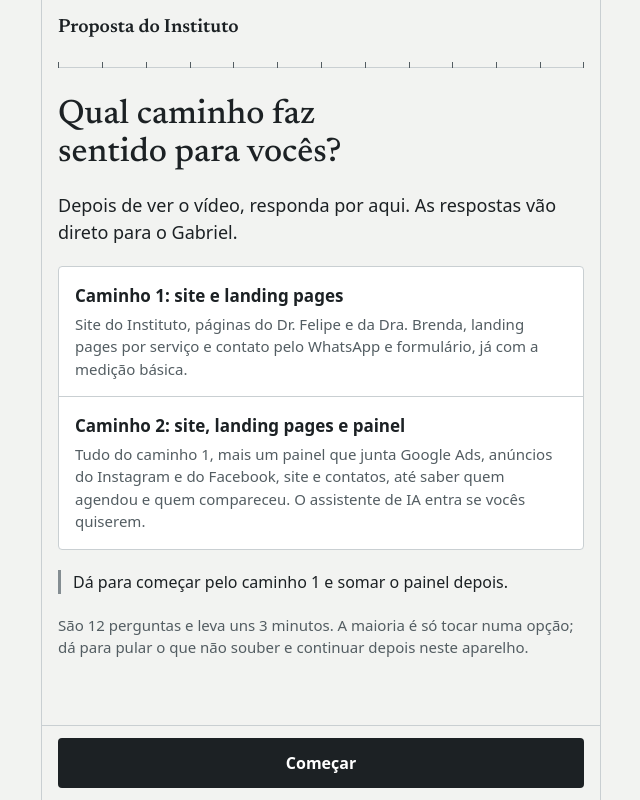
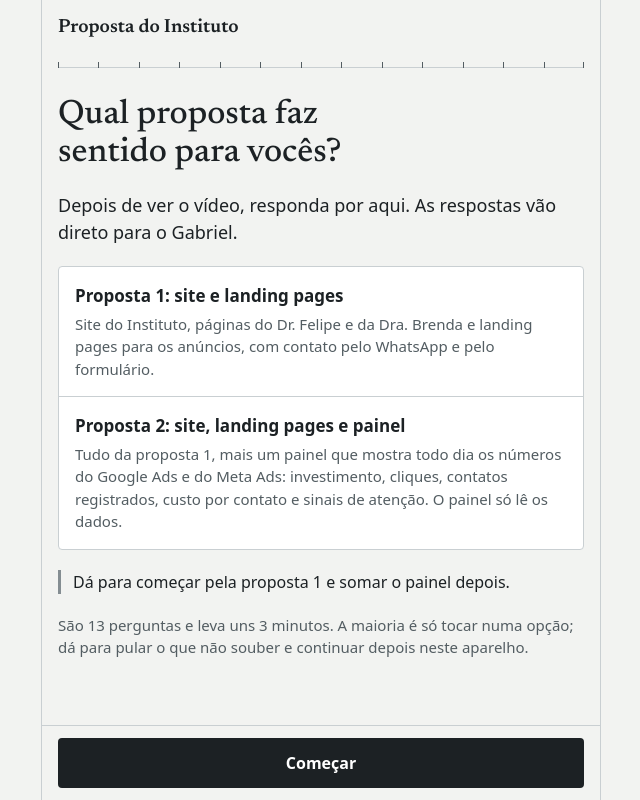
Before and after one commit to GabrielCesar48/proposta-instituto, a plain HTML site: page index.html in a window 1280 px wide. Shown: the whole page, without its empty margins (319-959 px from the left). Drawn offline with Linux system fonts and the light colour scheme; a web font is replaced by a local one.

Commit message:
Ajusta a página às duas propostas e à escolha das landing pages
Tira o assistente de IA e a pergunta sobre marcar agendamentos, que saíram
do escopo do painel, e pergunta como devem ser as landing pages.

Co-Authored-By: Claude Opus 5.5 <noreply@anthropic.com>

```diff
--- a/index.html
+++ b/index.html
@@ -4,9 +4,9 @@
 <meta charset="utf-8">
 <meta name="viewport" content="width=device-width, initial-scale=1, viewport-fit=cover">
 <meta name="theme-color" content="#F2F3F1">
-<meta name="description" content="Depois do vídeo, conte qual caminho faz sentido para o Instituto. Leva uns 3 minutos.">
+<meta name="description" content="Depois do vídeo, conte qual proposta faz sentido para o Instituto. Leva uns 3 minutos.">
 <meta property="og:title" content="Proposta do Instituto">
-<meta property="og:description" content="Depois do vídeo, conte qual caminho faz sentido para o Instituto. Leva uns 3 minutos.">
+<meta property="og:description" content="Depois do vídeo, conte qual proposta faz sentido para o Instituto. Leva uns 3 minutos.">
 <meta property="og:type" content="website">
 <meta name="robots" content="noindex">
 <title>Proposta do Instituto</title>
@@ -73,7 +73,7 @@
   .small { font-size: 15px; color: var(--chumbo); }
   p { margin: 0; }
 
-  /* Boas-vindas: os dois caminhos do vídeo */
+  /* Boas-vindas: as duas propostas do vídeo */
   .paths { background: var(--papel); border: 1px solid var(--traco); border-radius: var(--r); }
   .path { display: grid; gap: 4px; padding: 16px; }
   .path + .path { border-top: 1px solid var(--traco); }
@@ -177,20 +177,25 @@
     { id: 'voce', t: 'Sobre você', qs: [
       { id: 'nome', type: 'text', t: 'Qual é o seu nome?', ph: 'Ex.: Felipe' }
     ]},
-    { id: 'caminho', t: 'O caminho', qs: [
-      { id: 'caminho', type: 'radio', t: 'Qual caminho faz mais sentido agora?', o: [
-        { t: 'Caminho 1: site e landing pages', d: 'Site do Instituto, páginas de vocês dois, landing pages por serviço e contato pelo WhatsApp e formulário, já com a medição básica.', k: 'Caminho 1' },
-        { t: 'Caminho 2: site, landing pages e painel', d: 'Tudo do caminho 1, mais o painel que junta anúncios, site e contatos até saber quem agendou e quem compareceu.', k: 'Caminho 2' },
-        { t: 'Caminho 2 com o assistente de IA', d: 'O painel e um assistente que responde perguntas sobre os números, sem mexer em campanha nem em orçamento.', k: 'Caminho 2 com IA' },
+    { id: 'proposta', t: 'A proposta', qs: [
+      { id: 'proposta', type: 'radio', t: 'Qual proposta faz mais sentido agora?', o: [
+        { t: 'Proposta 1: site e landing pages', d: 'Site do Instituto, uma página para cada profissional e landing pages para os anúncios, com contato pelo WhatsApp e pelo formulário.', k: 'Proposta 1' },
+        { t: 'Proposta 2: site, landing pages e painel', d: 'Tudo da proposta 1, mais um painel que mostra todo dia os números do Google Ads e do Meta Ads e aponta sinais de atenção. O painel só lê os dados.', k: 'Proposta 2' },
         { t: 'Ainda não sei', d: 'Prefiro conversar antes de decidir.', k: 'Ainda não sabe' }
       ]},
-      { id: 'motivo', type: 'area', t: 'O que pesou nessa escolha?', ph: 'Ex.: ainda não anunciamos, então o painel pode esperar' }
+      { id: 'motivo', type: 'area', t: 'O que pesou nessa escolha?', ph: 'Ex.: ainda não anunciamos, então o painel pode esperar' },
+      { id: 'lps', type: 'radio', t: 'Como vocês preferem as landing pages?', o: [
+        { t: 'Uma por procedimento', d: 'O anúncio e a página falam da mesma coisa. São mais páginas para escrever e revisar.' },
+        { t: 'Uma para cada profissional', d: 'Mais simples de manter, com os procedimentos em seções.' },
+        { t: 'Começar com uma por profissional', d: 'E abrir páginas próprias só para os procedimentos que forem anunciados.' },
+        'Ainda não sei'
+      ]},
+      { id: 'procedimentos', type: 'area', t: 'Quais procedimentos vocês pretendem anunciar primeiro?', ph: 'Ex.: implante zigomático, protocolo' }
     ]},
     { id: 'anuncios', t: 'Anúncios e contatos', qs: [
       { id: 'anuncios', type: 'check', t: 'Onde vocês anunciam hoje?', o: ['No Google', 'No Instagram ou no Facebook', 'Ainda não anunciamos, mas queremos começar', 'Não pretendemos anunciar'], ex: ['Ainda não anunciamos, mas queremos começar', 'Não pretendemos anunciar'] },
       { id: 'gestor', type: 'radio', t: 'Quem cuida dos anúncios?', o: ['Nós mesmos', 'Uma agência ou um gestor de tráfego', 'Ninguém ainda'] },
-      { id: 'atende', type: 'radio', t: 'Quem vai responder quem chamar pelo site?', o: ['Eu respondo', 'Alguém da recepção', 'Cada profissional responde os seus', 'Ainda não definimos'] },
-      { id: 'status', type: 'radio', t: 'Essa pessoa conseguiria marcar quem agendou e quem compareceu?', hint: 'É isso que deixa o painel mostrar qual anúncio traz paciente.', o: ['Sim', 'Sim, se for bem simples', 'Não', 'Não sei'] }
+      { id: 'atende', type: 'radio', t: 'Quem vai responder quem chamar pelo site?', o: ['Eu respondo', 'Alguém da recepção', 'Cada profissional responde os seus', 'Ainda não definimos'] }
     ]},
     { id: 'site', t: 'Para começar o site', qs: [
       { id: 'nome_inst', type: 'text', t: 'Qual vai ser o nome do Instituto?', hint: 'Se ainda não decidiram, é só pular.', ph: 'O nome ou as opções que vocês estão pensando' },
@@ -212,7 +217,7 @@
   STEPS.push({ k: 'done' });
   var FIRST_Q = 1, REVIEW = STEPS.length - 2, DONE = STEPS.length - 1;
 
-  var KEY = 'proposta-instituto-v1';
+  var KEY = 'proposta-instituto-v2';
   var state = { step: 0, a: {}, mode: '' }; /* mode no final: sent | whatsapp | error */
   var fromReview = false;
   var resumeStep = 0;
@@ -259,8 +264,8 @@
     if (!p.length) return '';
     return /^(dra?\.?|doutora?)$/i.test(p[0]) && p[1] ? p[0] + ' ' + p[1] : p[0];
   }
-  function caminhoCurto() {
-    var a = state.a.caminho;
+  function propostaCurta() {
+    var a = state.a.proposta;
     var o = FORM[1].qs[0].o.filter(function (x) { return x.t === a; })[0];
     return o ? o.k : '';
   }
@@ -281,15 +286,15 @@
   /* ---------- Telas ---------- */
   function htmlWelcome() {
     var h = '<div class="step">' +
-      '<h1 class="display" tabindex="-1">Qual caminho faz sentido para vocês?</h1>' +
+      '<h1 class="display" tabindex="-1">Qual proposta faz sentido para vocês?</h1>' +
       '<p class="lead">Depois de ver o vídeo, responda por aqui. As respostas vão direto para o Gabriel.</p>' +
       '<div class="paths">' +
-        '<div class="path"><span class="path-t">Caminho 1: site e landing pages</span>' +
-          '<span class="path-d">Site do Instituto, páginas do Dr. Felipe e da Dra. Brenda, landing pages por serviço e contato pelo WhatsApp e formulário, já com a medição básica.</span></div>' +
-        '<div class="path"><span class="path-t">Caminho 2: site, landing pages e painel</span>' +
-          '<span class="path-d">Tudo do caminho 1, mais um painel que junta Google Ads, anúncios do Instagram e do Facebook, site e contatos, até saber quem agendou e quem compareceu. O assistente de IA entra se vocês quiserem.</span></div>' +
+        '<div class="path"><span class="path-t">Proposta 1: site e landing pages</span>' +
+          '<span class="path-d">Site do Instituto, páginas do Dr. Felipe e da Dra. Brenda e landing pages para os anúncios, com contato pelo WhatsApp e pelo formulário.</span></div>' +
+        '<div class="path"><span class="path-t">Proposta 2: site, landing pages e painel</span>' +
+          '<span class="path-d">Tudo da proposta 1, mais um painel que mostra todo dia os números do Google Ads e do Meta Ads: investimento, cliques, contatos registrados, custo por contato e sinais de atenção. O painel só lê os dados.</span></div>' +
       '</div>' +
-      '<p class="bridge">Dá para começar pelo caminho 1 e somar o painel depois.</p>' +
+      '<p class="bridge">Dá para começar pela proposta 1 e somar o painel depois.</p>' +
       '<p class="small">São ' + TOTAL + ' perguntas e leva uns 3 minutos. A maioria é só tocar numa opção; dá para pular o que não souber e continuar depois neste aparelho.</p>';
     if (resumeStep) {
       var qi = STEPS[resumeStep].k === 'q' ? STEPS[resumeStep].i + 1 : TOTAL;
@@ -463,7 +468,7 @@
     var hp = document.getElementById('hp');
     var robo = !!(hp && hp.checked);
     var nome = answerText(Q[0]);
-    var cam = caminhoCurto();
+    var cam = propostaCurta();
     btn.disabled = true;
     btn.textContent = 'Enviando…';
     var envios = [];
@@ -476,7 +481,7 @@
       }, camposEmail()), function (j) { return j.success === true; }));
     }
     if (ENDPOINT) {
-      envios.push(post(ENDPOINT, { v: 1, nome: nome, caminho: cam, answers: state.a, text: texto(true), website: robo ? '1' : '' }, function (j) { return j.ok === true; }));
+      envios.push(post(ENDPOINT, { v: 1, nome: nome, proposta: cam, answers: state.a, text: texto(true), website: robo ? '1' : '' }, function (j) { return j.ok === true; }));
     }
     Promise.all(envios).then(function (res) {
       state.mode = res.some(Boolean) ? 'sent' : 'error';
```
